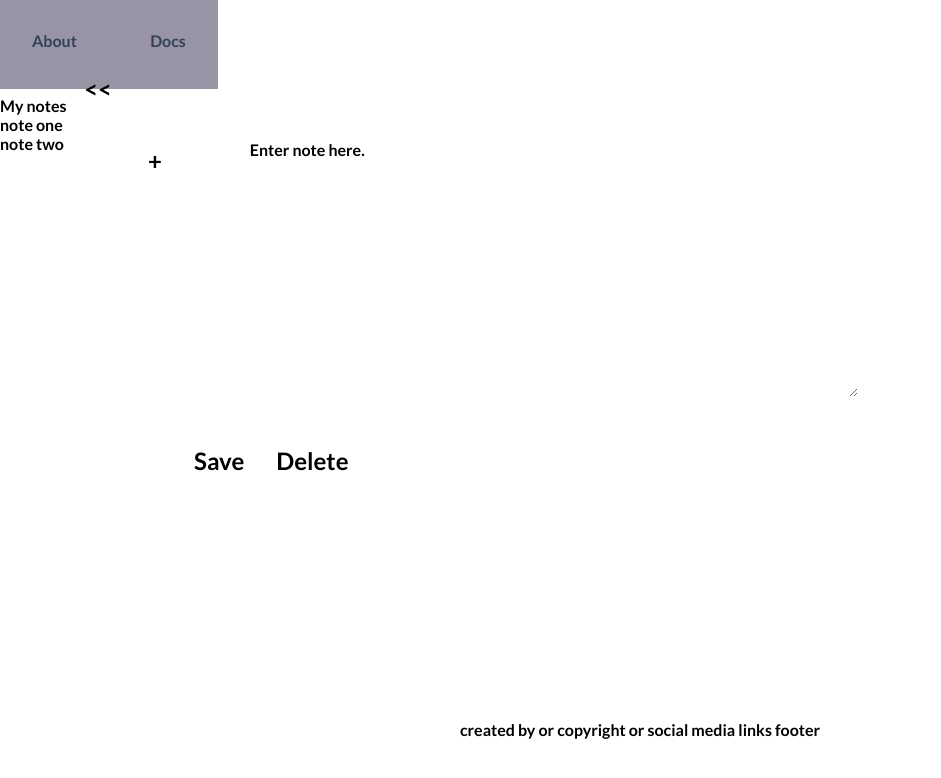
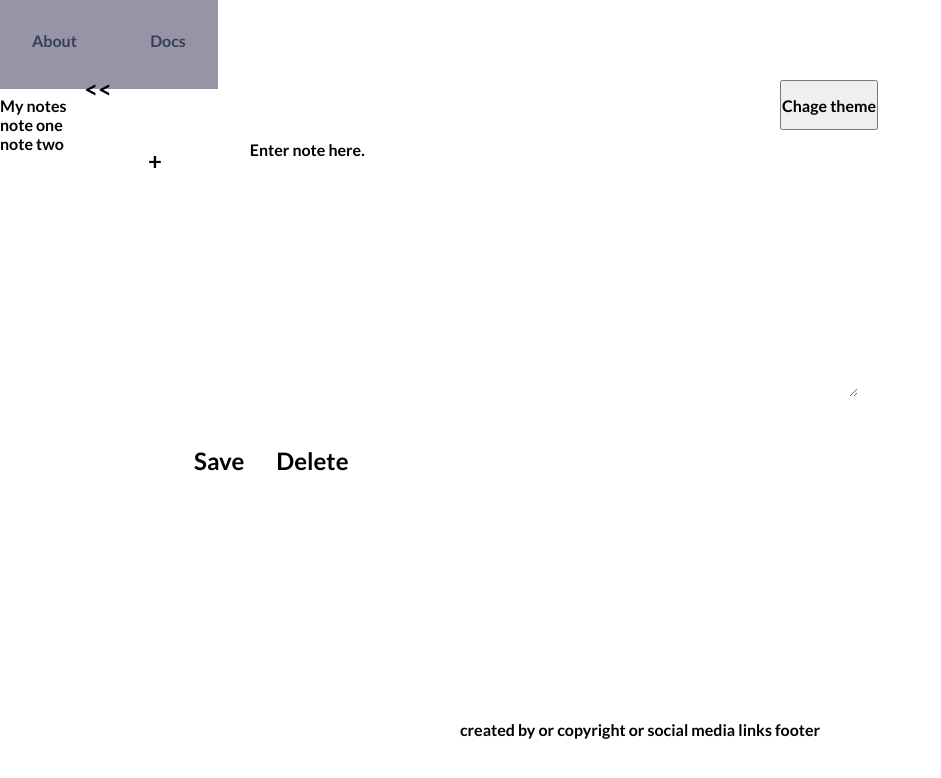
Before and after one commit to hontailhd/1620-assignment-2-part-2-backup-copy, a plain HTML site: page index.html in a window 1280 px wide. Shown: the whole page, without its empty margins (0-941 px from the left). Drawn offline with Linux system fonts and the light colour scheme.

Commit message:
added chnage theme button

```diff
--- a/CSS/styles.css
+++ b/CSS/styles.css
@@ -50,9 +50,15 @@
     grid-template-columns: 50px 700px 1fr;
     grid-template-rows: 50px 300px 1fr;
     grid-template-areas:
-        '. . .'
+        '. theme .'
         'input-button input .'
         '. confirm .';
+}
+
+.theme {
+    grid-area: theme;
+    display: flex;
+    flex-direction: row-reverse;
 }
 
 .input-button {
--- a/index.html
+++ b/index.html
@@ -50,6 +50,10 @@
                 </ul>
             </div>
 
+            <div class="theme">
+                <button type="button">Chage theme</button>
+            </div>
+
 
         </div>
 
```
